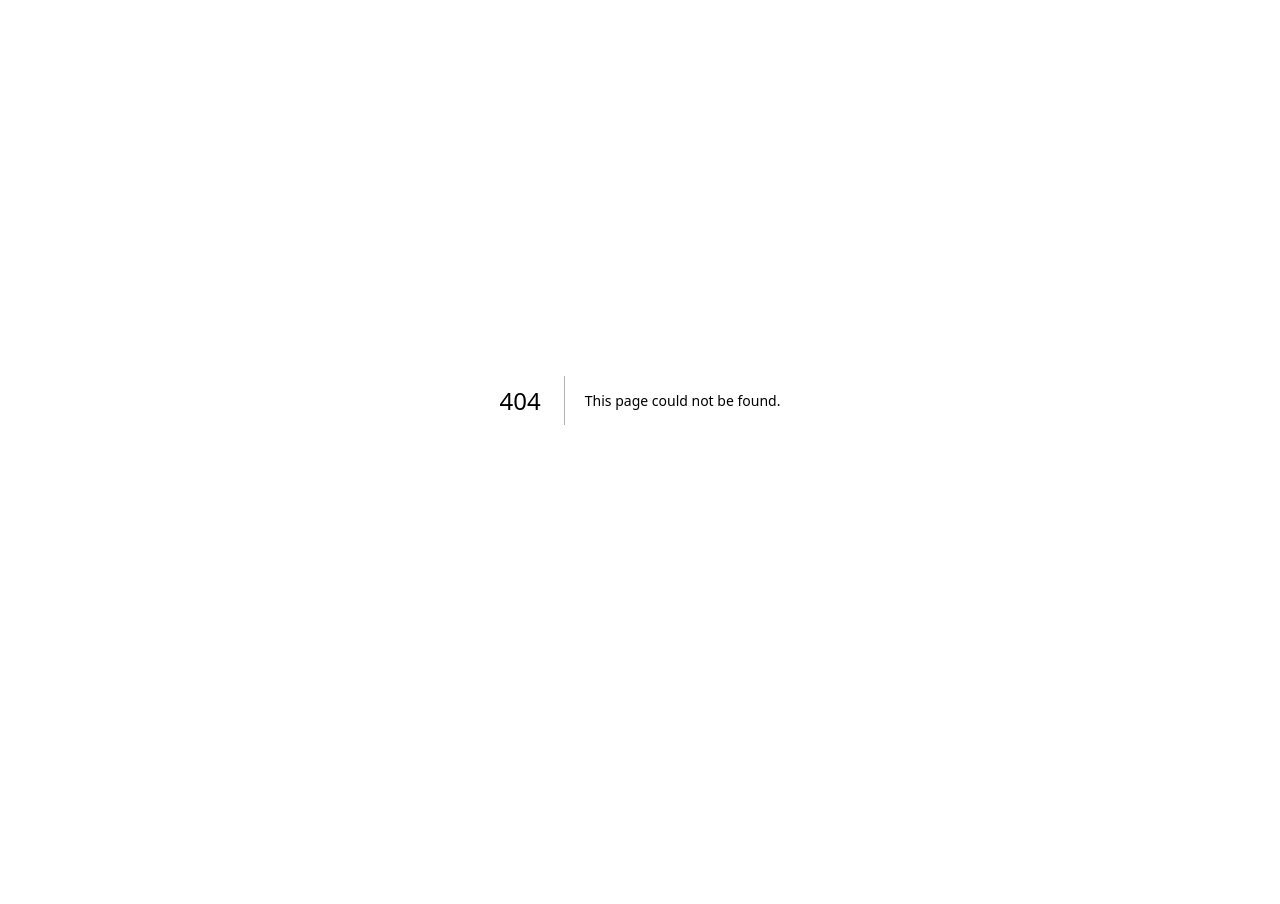
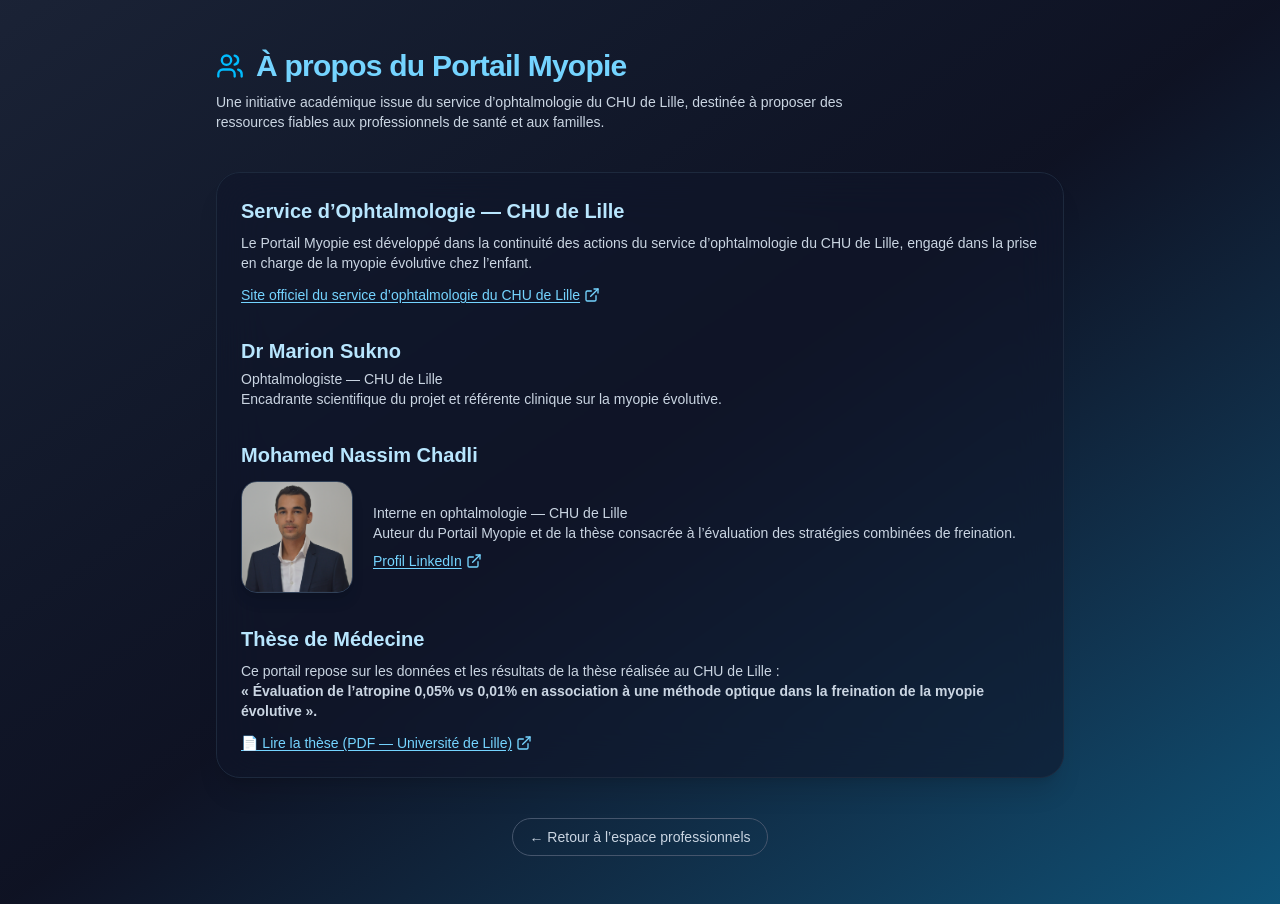
Before and after one commit to Ophtanass/myopie-web, a Next.js app: page /about in a window 1280 px wide. Before the commit this address had no page. Before the commit the page ends 800 px from the top, so only its background shows below. Built offline with nearby package versions, Linux system fonts and the light colour scheme.

Commit message:
Create about.tsx

```diff
--- /dev/null
+++ b/pages/about.tsx
@@ -0,0 +1,137 @@
+import React from "react";
+import Link from "next/link";
+import { ExternalLink, Users } from "lucide-react";
+
+export default function About() {
+  return (
+    <main className="min-h-screen text-slate-100 relative">
+
+      {/* Background harmonisé */}
+      <div className="absolute inset-0 -z-10 bg-gradient-to-br from-slate-900 via-slate-950 to-sky-900 opacity-95" />
+
+      <div className="mx-auto max-w-4xl px-6 py-12">
+        {/* HEADER */}
+        <header className="mb-10">
+          <h1 className="text-3xl font-bold tracking-tight text-sky-300 mb-2 flex items-center gap-3">
+            <Users className="h-7 w-7 text-sky-400" />
+            À propos du Portail Myopie
+          </h1>
+
+          <p className="text-slate-300 text-sm max-w-2xl">
+            Une initiative académique issue du service d’ophtalmologie du
+            CHU de Lille, destinée à proposer des ressources fiables aux
+            professionnels de santé et aux familles.
+          </p>
+        </header>
+
+        {/* CONTENU */}
+        <section className="mb-10 rounded-3xl bg-slate-900/60 border border-slate-800 p-6 shadow-xl backdrop-blur-xl">
+
+          {/* Service */}
+          <div className="mb-8">
+            <h2 className="text-xl font-semibold text-sky-200 mb-2">
+              Service d’Ophtalmologie — CHU de Lille
+            </h2>
+            <p className="text-sm text-slate-300 mb-3">
+              Le Portail Myopie est développé dans la continuité des actions
+              du service d’ophtalmologie du CHU de Lille, engagé dans la prise
+              en charge de la myopie évolutive chez l’enfant.
+            </p>
+
+            <a
+              href="https://www.chu-lille.fr/soins/ophtalmologie"
+              target="_blank"
+              className="text-sky-300 hover:text-sky-200 text-sm underline underline-offset-2 flex items-center gap-1"
+            >
+              Site officiel du service d’ophtalmologie du CHU de Lille
+              <ExternalLink className="h-4 w-4" />
+            </a>
+          </div>
+
+          {/* Marion Sukno */}
+          <div className="mb-8">
+            <h2 className="text-xl font-semibold text-sky-200 mb-1">
+              Dr Marion Sukno
+            </h2>
+            <p className="text-sm text-slate-300">
+              Ophtalmologiste — CHU de Lille
+              <br />
+              Encadrante scientifique du projet et référente clinique
+              sur la myopie évolutive.
+            </p>
+          </div>
+
+          {/* Nassim — Photo + LinkedIn */}
+          <div className="mb-8">
+            <h2 className="text-xl font-semibold text-sky-200 mb-3">
+              Mohamed Nassim Chadli
+            </h2>
+
+            <div className="flex items-center gap-5">
+              {/* Photo intégrée à partir du dossier /public */}
+              <img
+                src="/nassim.jpg"
+                alt="Portrait de Mohamed Nassim Chadli"
+                className="w-28 h-28 object-cover rounded-2xl border border-slate-700 shadow-lg"
+              />
+
+              <div>
+                <p className="text-sm text-slate-300 mb-2">
+                  Interne en ophtalmologie — CHU de Lille
+                  <br />
+                  Auteur du Portail Myopie et de la thèse consacrée
+                  à l’évaluation des stratégies combinées de freination.
+                </p>
+
+                <a
+                  href="https://dz.linkedin.com/in/chadli-mohamed-nassim?trk=people-guest_people_search-card"
+                  target="_blank"
+                  className="text-sky-300 hover:text-sky-200 text-sm underline underline-offset-2 flex items-center gap-1"
+                >
+                  Profil LinkedIn
+                  <ExternalLink className="h-4 w-4" />
+                </a>
+              </div>
+            </div>
+          </div>
+
+          {/* Thèse */}
+          <div>
+            <h2 className="text-xl font-semibold text-sky-200 mb-2">
+              Thèse de Médecine
+            </h2>
+            <p className="text-sm text-slate-300 mb-3">
+              Ce portail repose sur les données et les résultats de la thèse réalisée
+              au CHU de Lille :
+              <br />
+              <strong>
+                « Évaluation de l’atropine 0,05% vs 0,01% en association à une
+                méthode optique dans la freination de la myopie évolutive ».
+              </strong>
+            </p>
+
+            <a
+              href="https://pepite-depot.univ-lille.fr/LIBRE/Th_Medecine/2025/2025ULILM250.pdf"
+              target="_blank"
+              className="text-sky-300 hover:text-sky-200 text-sm underline underline-offset-2 flex items-center gap-1"
+            >
+              📄 Lire la thèse (PDF — Université de Lille)
+              <ExternalLink className="h-4 w-4" />
+            </a>
+          </div>
+
+        </section>
+
+        {/* RETOUR */}
+        <div className="text-center mt-6">
+          <Link
+            href="/pro"
+            className="inline-flex items-center justify-center rounded-full border border-slate-600 px-4 py-2 text-sm text-slate-300 hover:bg-slate-800/80 hover:border-slate-400 transition"
+          >
+            ← Retour à l’espace professionnels
+          </Link>
+        </div>
+      </div>
+    </main>
+  );
+}
```
